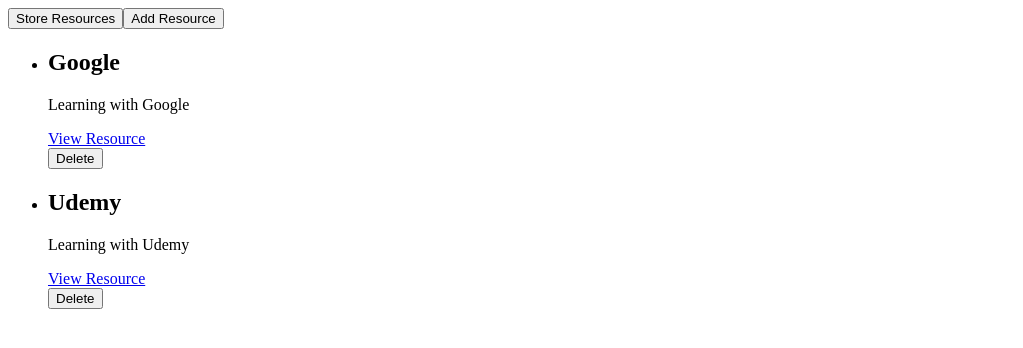
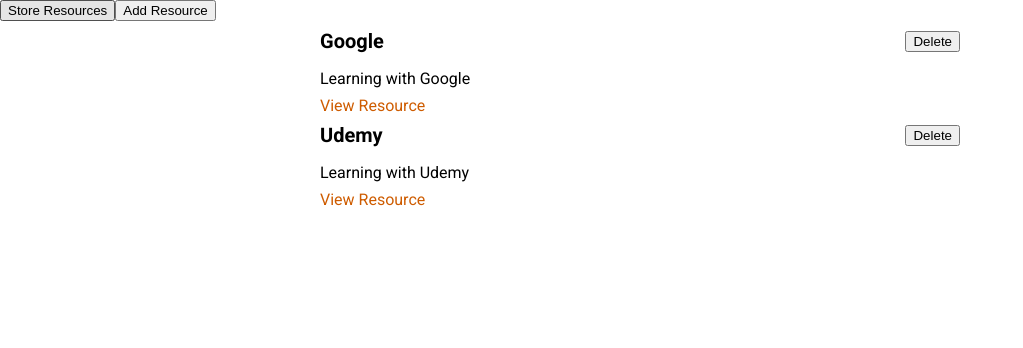
Before and after one commit to alexelmore/vue-resources-app, a Vue app: page / in a window 1280 px wide. Shown: the top 348 px of the page, without its empty margins (0-1023 px from the left). Built offline with nearby package versions, Linux system fonts and the light colour scheme.

Commit message:
component styling

```diff
--- a/src/App.vue
+++ b/src/App.vue
@@ -5,7 +5,7 @@
   </div>
   <div v-if="toggleResource"><AddResource @newResource="addResource" /></div>
   <div v-else>
-    <ul v-for="resource in resources" :key="resource">
+    <ul v-for="resource in resources" :key="resource.id">
       <Resource :resource="resource" @removeResource="deleteResource" />
     </ul>
   </div>
@@ -47,7 +47,7 @@
       if (isPresent === undefined) {
         this.resources.push(val);
       } else {
-        alert(`You already a resource with this id: ${val.id}`);
+        alert(`You already have a resource with this id: ${val.id}`);
       }
     },
     deleteResource(val) {
@@ -58,4 +58,24 @@
 </script>
 
 <style>
+@import url('https://fonts.googleapis.com/css2?family=Roboto:wght@400;700&display=swap');
+
+* {
+  box-sizing: border-box;
+}
+
+html {
+  font-family: 'Roboto', sans-serif;
+}
+
+body {
+  margin: 0;
+}
+ul {
+  list-style: none;
+  margin: 0;
+  padding: 0;
+  margin: auto;
+  max-width: 40rem;
+}
 </style>
--- a/src/components/Resource.vue
+++ b/src/components/Resource.vue
@@ -1,10 +1,14 @@
 <template>
   <li>
-    <h2>{{ resource.title }}</h2>
+    <div>
+      <header>
+        <h3>{{ resource.title }}</h3>
+        <button @click="handleDelete(resource.id)">Delete</button>
+      </header>
+    </div>
     <p>{{ resource.description }}</p>
-    <a :href="resource.link">View Resource</a>
+    <nav><a :href="resource.link">View Resource</a></nav>
   </li>
-  <button @click="handleDelete(resource.id)">Delete</button>
 </template>
 
 <script>
@@ -27,5 +31,34 @@
 };
 </script>
 
-<style>
+<style scoped>
+li {
+  margin: auto;
+  max-width: 40rem;
+}
+
+header {
+  display: flex;
+  justify-content: space-between;
+  align-items: center;
+}
+
+h3 {
+  font-size: 1.25rem;
+  margin: 0.5rem 0;
+}
+
+p {
+  margin: 0.5rem 0;
+}
+
+a {
+  text-decoration: none;
+  color: #ce5c00;
+}
+
+a:hover,
+a:active {
+  color: #c89300;
+}
 </style>
```
